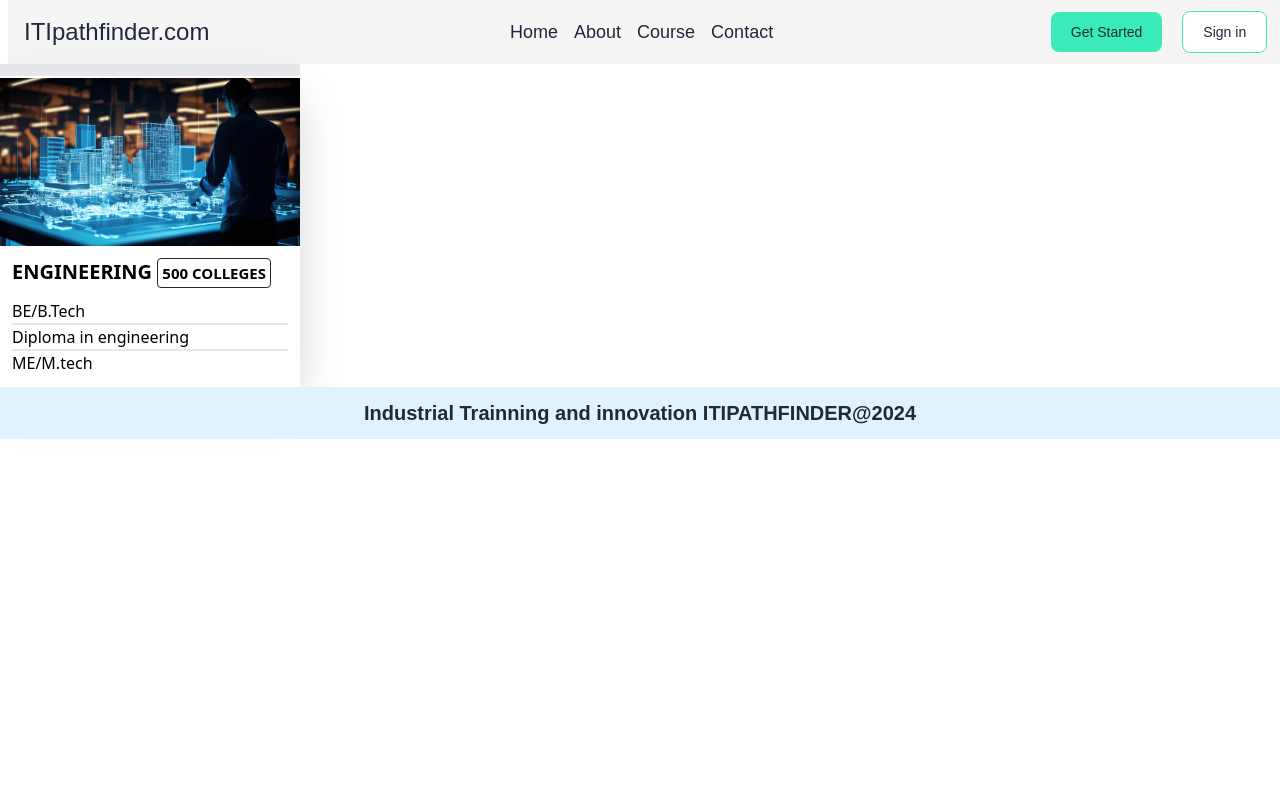
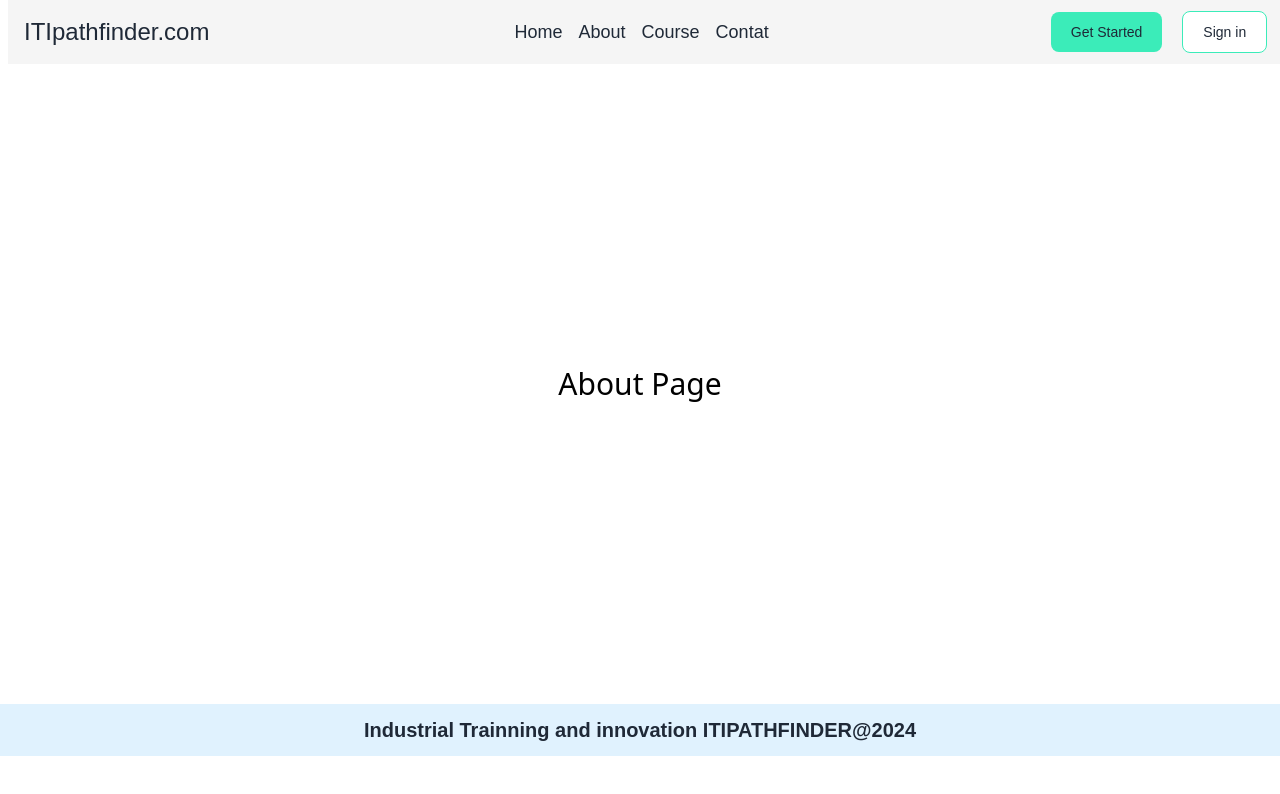
Before and after one commit to JESTER003/itipathfinder, a React (Vite) app: page /about in a window 1280 px wide. Shown: the top 794 px of the page. Built offline with nearby package versions, Linux system fonts and the light colour scheme; a web font is replaced by a local one.

Commit message:
changess

```diff
--- /dev/null
+++ b/src/Components/About/About.jsx
@@ -0,0 +1,11 @@
+import React from 'react'
+
+const About = () => {
+    return (
+        <div className='h-[80vh] w-full grid place-content-center'>
+            <h1 className='text-3xl'>About Page</h1>
+        </div>
+    )
+}
+
+export default About
--- /dev/null
+++ b/src/Components/ConactPage/Contact.jsx
@@ -0,0 +1,11 @@
+import React from 'react'
+
+const Contact = () => {
+    return (
+        <div className='h-[80vh] w-full grid place-content-center'>
+            <h1 className='text-3xl'>Contact Page</h1>
+        </div>
+    )
+}
+
+export default Contact
--- /dev/null
+++ b/src/Components/Cources/Courses.jsx
@@ -0,0 +1,11 @@
+import React from 'react'
+
+const Courses = () => {
+    return (
+        <div className='h-[80vh] w-full grid place-content-center'>
+            <h1 className='text-3xl'>ALL Courses</h1>
+        </div>
+    )
+}
+
+export default Courses
--- a/src/Components/Header/Navbar.jsx
+++ b/src/Components/Header/Navbar.jsx
@@ -12,8 +12,8 @@ const Navbar = () => {
                     <div className="flex gap-4 font-source-serif-4 items-center w-[33%] justify-center ">
                         <li><Link to="/">Home</Link></li>
                         <li><Link to="/about">About</Link></li>
-                        <li><Link to="/contact">Course</Link></li>
-                        <li><Link to="/contact">Contact</Link></li>
+                        <li><Link to="/cources">Course</Link></li>
+                        <li><Link to="/contact">Contat</Link></li>
                     </div>
                     <div className="flex gap-3 justify-end items-center w-[33%] ">
                         <li className='text-center text-grey-600 bg-[#3becb9] hover:bg-blue-800 focus:ring-4 focus:ring-blue-300 font-medium rounded-lg text-sm px-5 py-2.5 me-2 dark:bg-[#3becb9] dark:hover:bg-green-400 focus:outline-none dark:focus:ring-blue-800'><a href="">Get Started</a></li>
--- a/src/main.jsx
+++ b/src/main.jsx
@@ -6,6 +6,9 @@ import './index.css';
 import Homepage from './Components/Homepage/Homepage';
 import Card1 from './Components/Cards/Card1';
 import Card2 from './Components/Cards/Card2';
+import Contact from './Components/ConactPage/Contact';
+import Courses from './Components/Cources/Courses';
+import About from './Components/About/About';
 
 // Define your routes
 const router = createBrowserRouter([
@@ -23,24 +26,15 @@ const router = createBrowserRouter([
       },
       {
         path: "about",
-        element: <Card1
-          img="/engineering.jpg"
-          title="engineering"
-          cn={500}
-          cources1="BE/B.Tech"
-          cources2="Diploma in engineering"
-          cources3="ME/M.tech"
-          borderColor="#cc6b56"
-        />,
+        element: <About />,
+      },
+      {
+        path: "cources",
+        element: <Courses />,
       },
       {
         path: "contact",
-        element: <Card2
-          title="Ranking"
-          tagline="Collage Ranked based on data"
-          bname="Top Ranked Collges in india"
-          img="https://cdni.iconscout.com/illustration/premium/thumb/website-ranking-3465545-2928735.png?f=webp"
-        />,
+        element: <Contact />,
       },
     ],
   },
```
